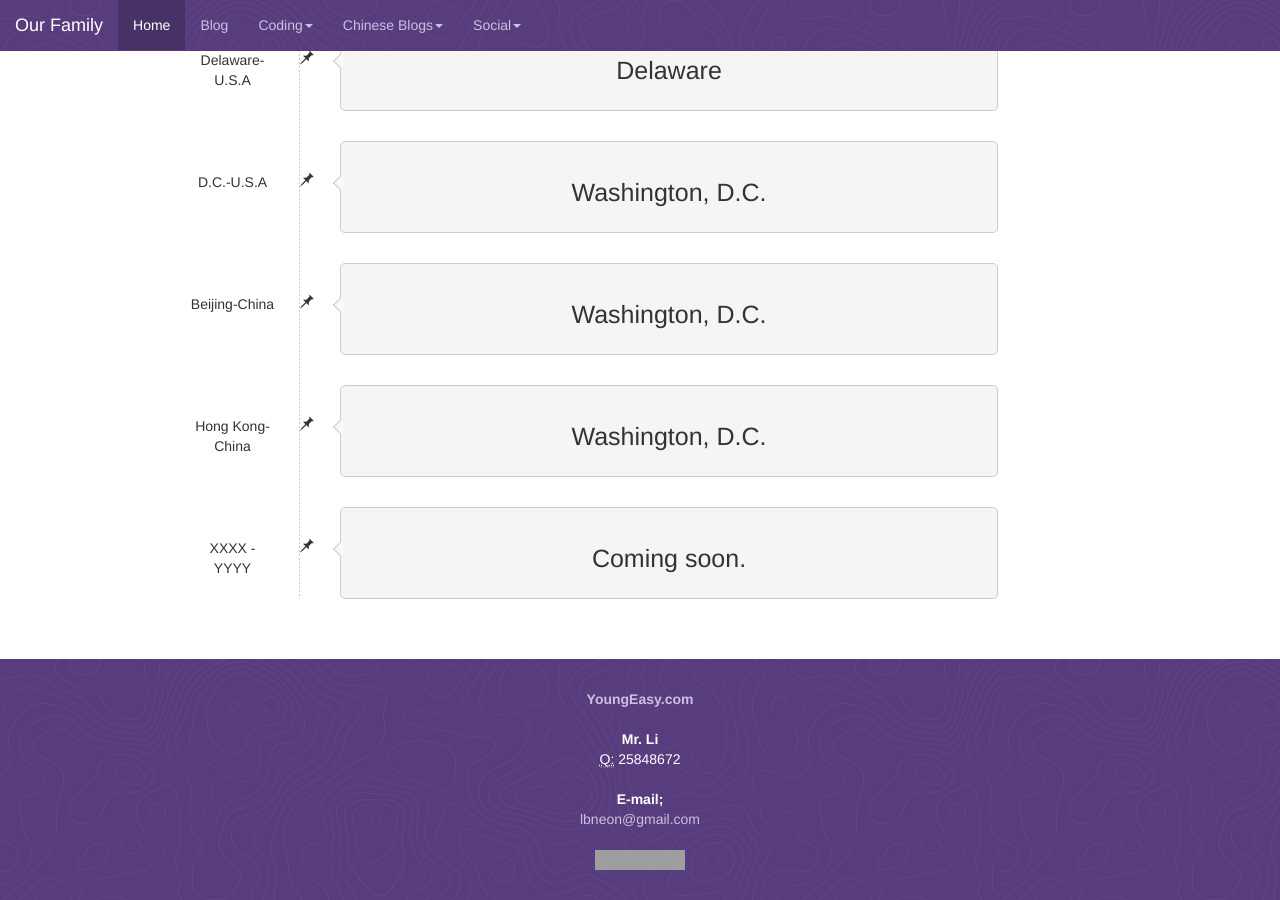
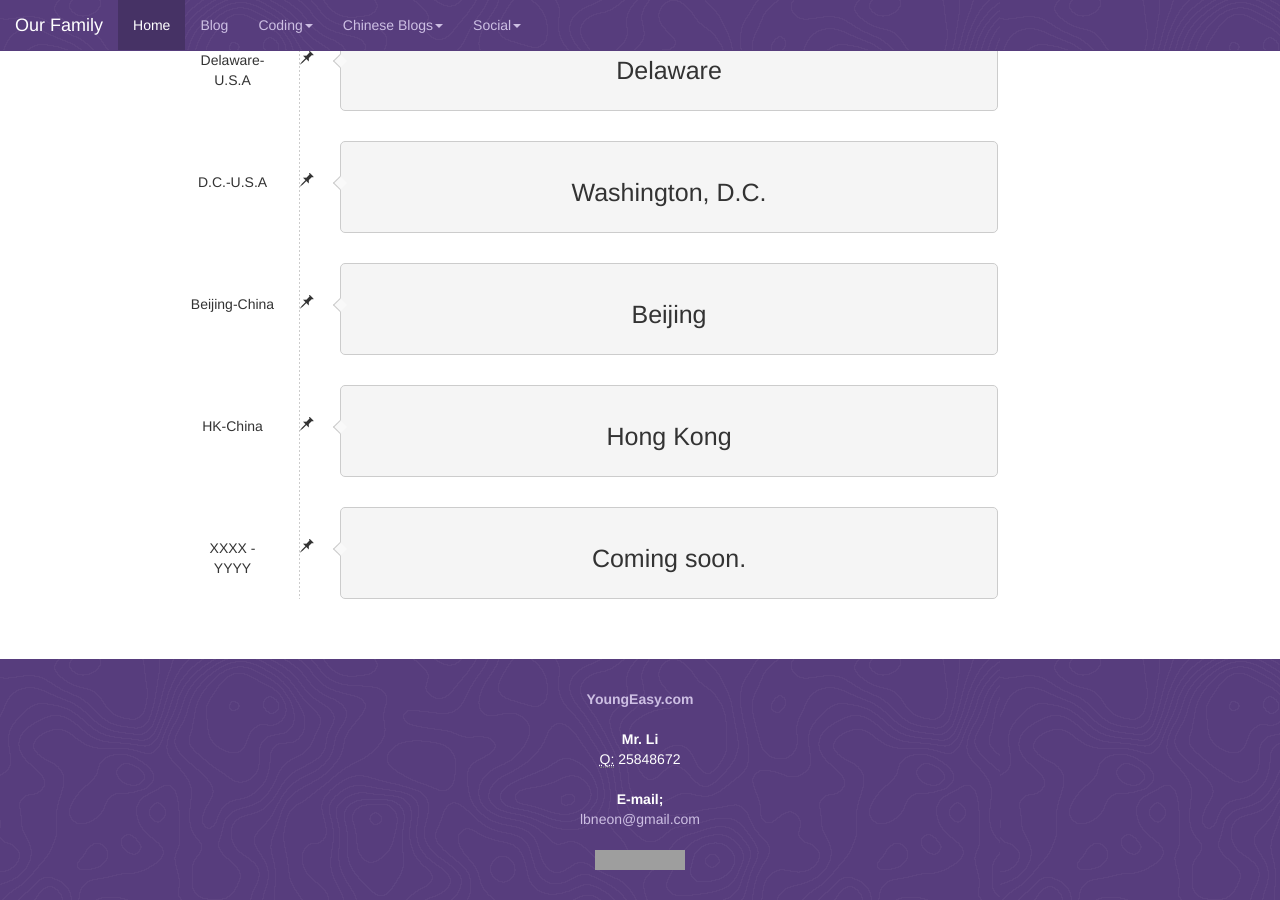
Before and after one commit to lbneon/lbneon.github.com, a Jekyll site: the page index.html, which Jekyll copies as it is, in a window 1280 px wide and 900 px high, scrolled down 1628 px. Built offline with Jekyll 4.4.1, drawn with Linux system fonts in a browser that asks for light colours; nearby versions of some CDN libraries; Markdown is read by kramdown in place of the engine named in the settings; grey boxes are pictures that could not be loaded.

Commit message:
add two cities

```diff
--- a/index.html
+++ b/index.html
@@ -198,7 +198,7 @@
             <div class="timeline-item">
               <div class="timeline-item-date">Beijing-China</div>
               <div class="timeline-item-trigger">
-                <span class="glyphicon glyphicon-pushpin" data-toggle="collapse" data-target="#experience3">
+                <span class="glyphicon glyphicon-pushpin" data-toggle="collapse" data-target="#experience4">
                   <i></i>
                 </span>
               </div>
@@ -206,8 +206,8 @@
                 <i></i>
               </div>
               <div class="timeline-item-content">
-                <h3 class="timeline-item-title" data-toggle="collapse"  data-target="#experience3">Washington, D.C.</h3>
-                <div class="collapse" id="experience3">
+                <h3 class="timeline-item-title" data-toggle="collapse"  data-target="#experience4">Beijing</h3>
+                <div class="collapse" id="experience4">
                   <p><small class="muted">Beijing-China</small></p>
                   <h4 class="media-heading primary-color">The capital of the People's Republic of China.</h4>
                   <p>Beijing is the world's third most populous city proper, and most populous capital city. </p>
@@ -221,9 +221,9 @@
             </div>
             <!--/timeline-item-->
             <div class="timeline-item">
-              <div class="timeline-item-date">Hong Kong-China</div>
+              <div class="timeline-item-date">HK-China</div>
               <div class="timeline-item-trigger">
-                <span class="glyphicon glyphicon-pushpin" data-toggle="collapse" data-target="#experience3">
+                <span class="glyphicon glyphicon-pushpin" data-toggle="collapse" data-target="#experience5">
                   <i></i>
                 </span>
               </div>
@@ -231,16 +231,16 @@
                 <i></i>
               </div>
               <div class="timeline-item-content">
-                <h3 class="timeline-item-title" data-toggle="collapse"  data-target="#experience3">Washington, D.C.</h3>
-                <div class="collapse" id="experience3">
-                  <p><small class="muted">Hong Kong-China</small></p>
+                <h3 class="timeline-item-title" data-toggle="collapse"  data-target="#experience5">Hong Kong</h3>
+                <div class="collapse" id="experience5">
+                  <p><small class="muted">HK-China</small></p>
                   <h4 class="media-heading primary-color">Officially the Hong Kong Special Administrative Region of the People's Republic of China</h4>
                   <p>Hong Kong, commonly abbreviated as HK, is a special administrative region on the eastern side of the Pearl River estuary in southern China. </p>
                   <img class="img-thumbnail" width="290" src="assets/img/0501.jpg"></img>
                   <img class="img-thumbnail" width="290" src="assets/img/0502.jpg"></img>
                   <br>
                   <img class="img-thumbnail" width="290" src="assets/img/0503.jpg></img>
-                  <img class="img-thumbnail" width="290" src="assets/img/0404.jpg"></img>
+                  <img class="img-thumbnail" width="290" src="assets/img/0504.jpg"></img>
                 </div>
               </div>
             </div>
```
